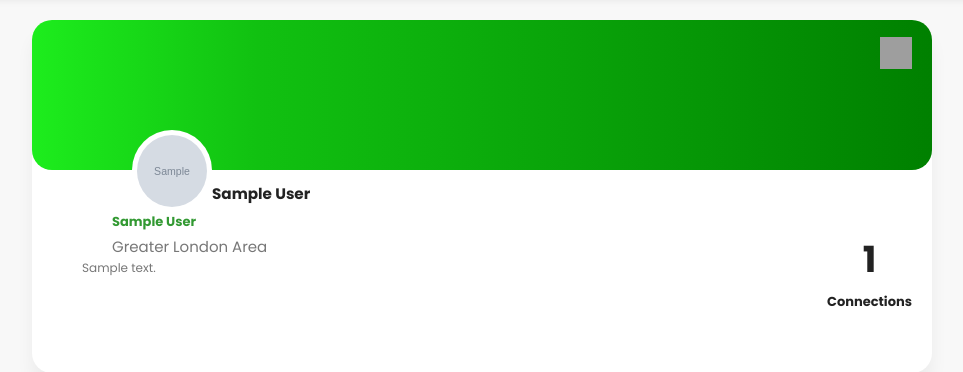
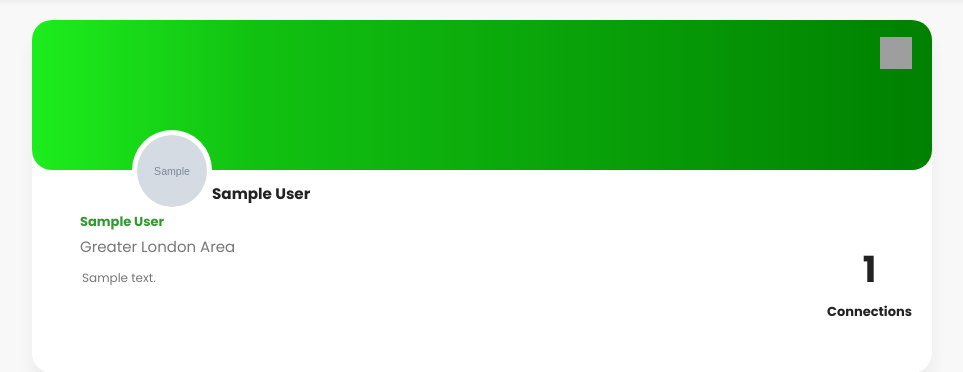
Before and after one commit to ErikKarsen/Greenr, a Django app: page /account/1/ in a window 1280 px wide. Shown: the part 51-423 px from the top of the page, without its empty margins (158-1121 px from the left). Run offline with Django 3.2, Linux system fonts and the light colour scheme; a user stored in the database is signed in; tables that the repository leaves empty hold one stand-in row (values such as "Sample post"); grey boxes marked "Sample" are stand-in pictures; some libraries are stand-ins or nearby versions; grey boxes are pictures that could not be loaded.

Commit message:
user profile text alignment

```diff
--- a/accounts/static/css/style.css
+++ b/accounts/static/css/style.css
@@ -643,12 +643,12 @@ label.valid:after {
     color: green;
     opacity: .8;
     font-weight: bold;
-    transform: translate(60px,20px);
+    transform: translate(28px,20px);
 }
 
 .middle-container p{
     box-sizing: border-box;
-    transform: translate(60px,20px);
+    transform: translate(28px,20px);
 }
 
 .middle-container .btn{
@@ -678,7 +678,7 @@ label.valid:after {
     padding: 20px 20px 20px 50px;
     display: flex;
     align-items: baseline;
-    transform: translate(0px,-40px);
+    transform: translate(0px,-30px);
 }
 
 .lower-container p{
```
